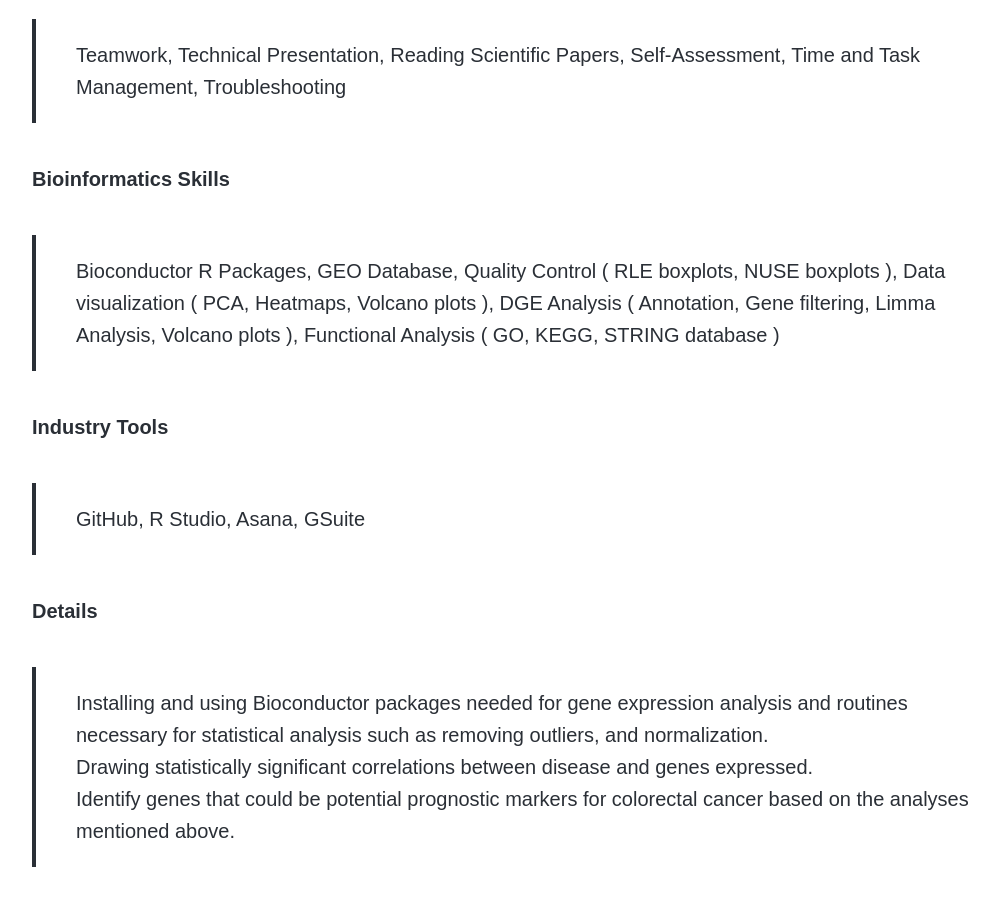
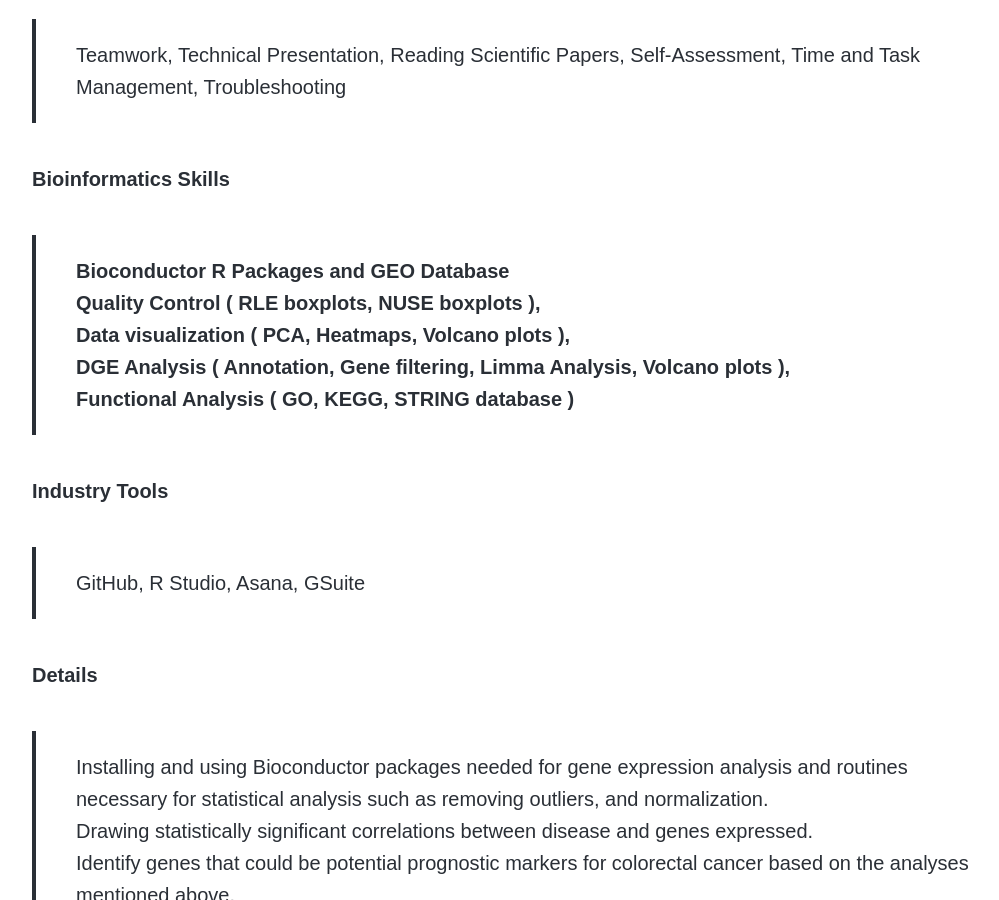
Before and after one commit to disha-22/disha-22.github.io, a Jekyll site: the page built from _projects/bio.md, in a window 1280 px wide and 900 px high, scrolled down 1789 px. Shown: the whole window, without its empty margins (138-1137 px from the left). Built offline with Jekyll 4.4.1, drawn with Linux system fonts in a browser that asks for light colours; nearby versions of some CDN libraries; some web fonts are replaced.

Commit message:
Update bio.md

```diff
--- a/_projects/bio.md
+++ b/_projects/bio.md
@@ -24,8 +24,8 @@ And I am sharing my passion by introducing high school students to Bioinformatic
 > Teamwork, Technical Presentation, Reading Scientific Papers, Self-Assessment, Time and Task Management, Troubleshooting
 
 <h6> Bioinformatics Skills </h6>
-> Bioconductor R Packages, GEO Database, Quality Control ( RLE boxplots, NUSE boxplots ), Data visualization ( PCA, Heatmaps, Volcano plots ),
-DGE Analysis ( Annotation, Gene filtering, Limma Analysis, Volcano plots ), Functional Analysis ( GO, KEGG, STRING database )
+> <b>Bioconductor R Packages and GEO Database<b> <br>Quality Control ( RLE boxplots, NUSE boxplots ), <br>Data visualization ( PCA, Heatmaps, Volcano plots ),
+<br>DGE Analysis ( Annotation, Gene filtering, Limma Analysis, Volcano plots ), <br>Functional Analysis ( GO, KEGG, STRING database )
 
 <h6> Industry Tools </h6>
 > GitHub, R Studio, Asana, GSuite
```
